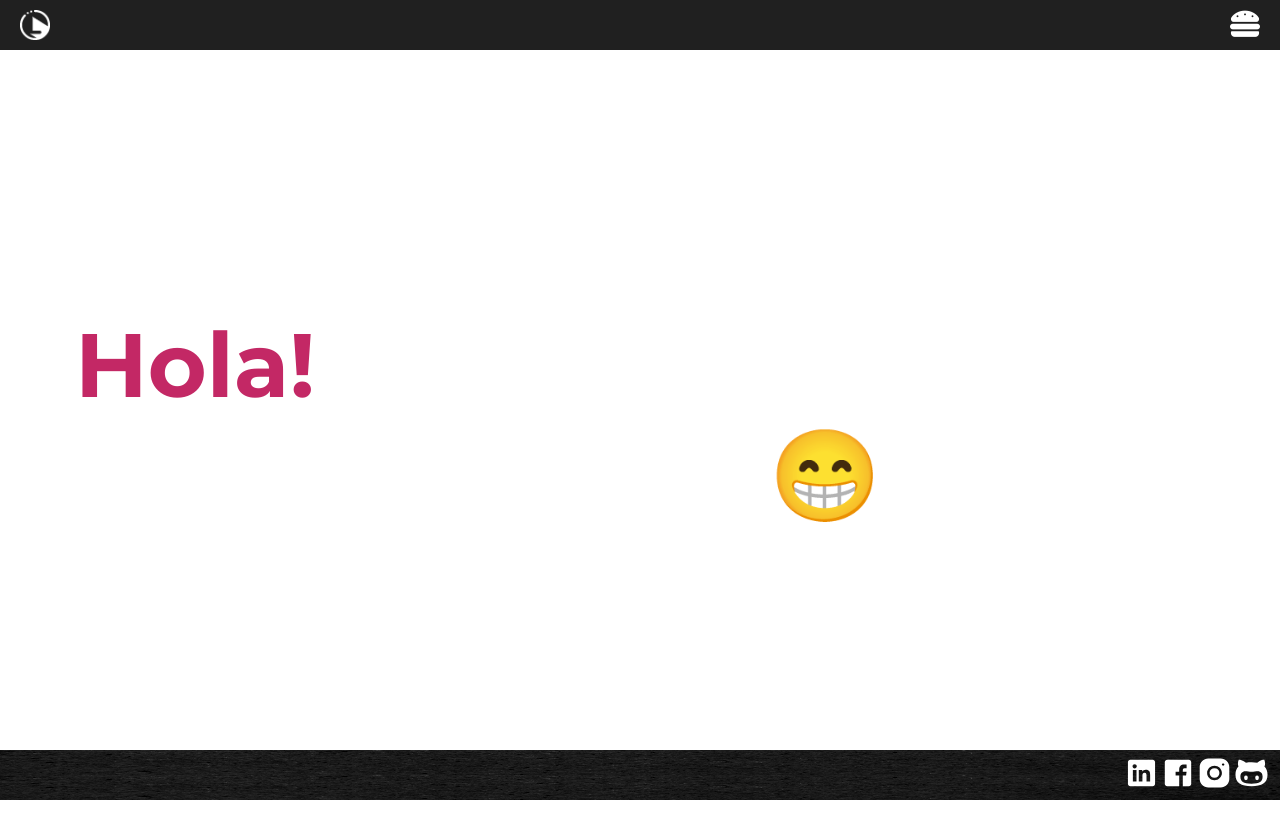
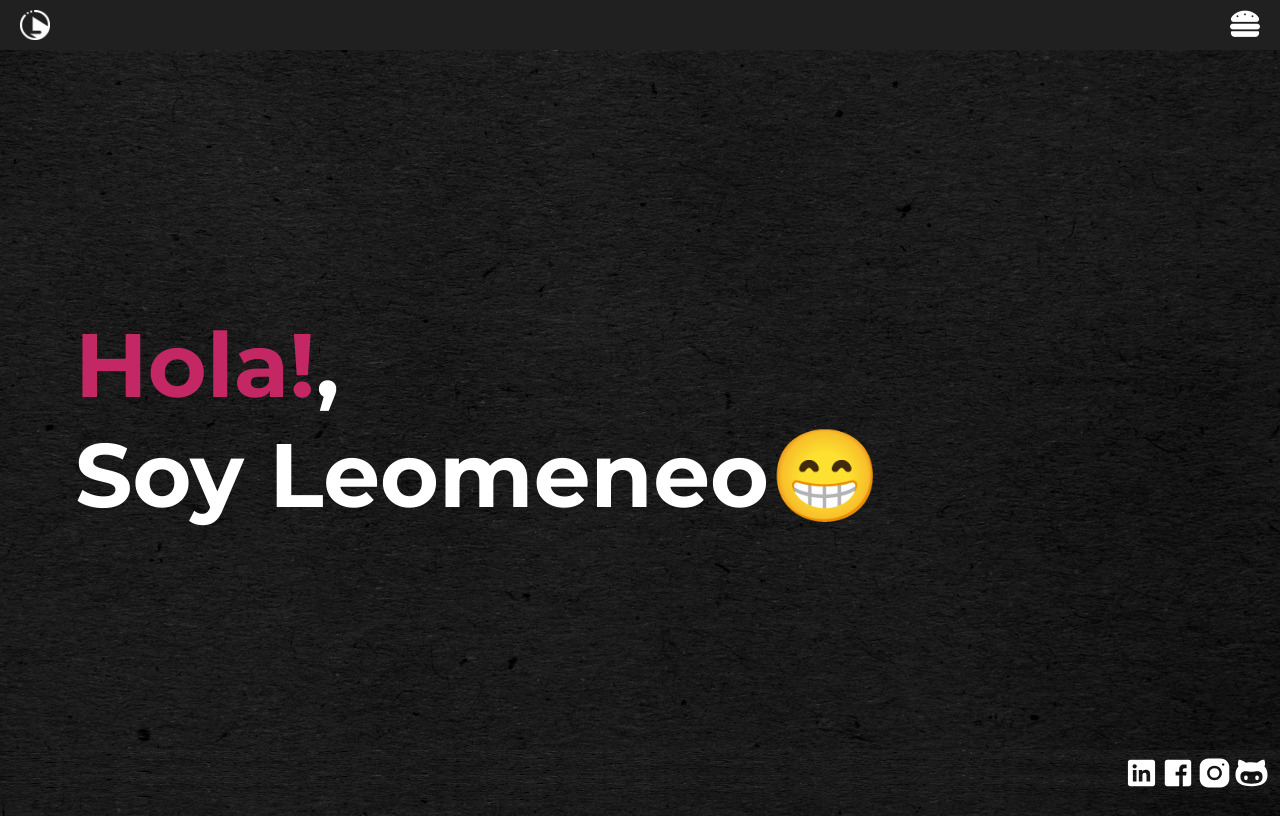
Before and after one commit to leodiazv/Portafolio, a plain HTML site: page index.html in a window 1280 px wide. Shown: the top 816 px of the page. Drawn offline with Linux system fonts and the light colour scheme; the site is published under a folder, as on GitHub Pages, so addresses that start at the root find nothing.

Commit message:
fix background url

```diff
--- a/assests/style.css
+++ b/assests/style.css
@@ -99,7 +99,7 @@ html{
 
 html{
     height: 100%;
-    background-image: url(/Portafolio/assests/black-paper-texture-5.jpg);
+    background-image: url(./black-paper-texture-5.jpg);
     background-size: cover;
 }
 
```
